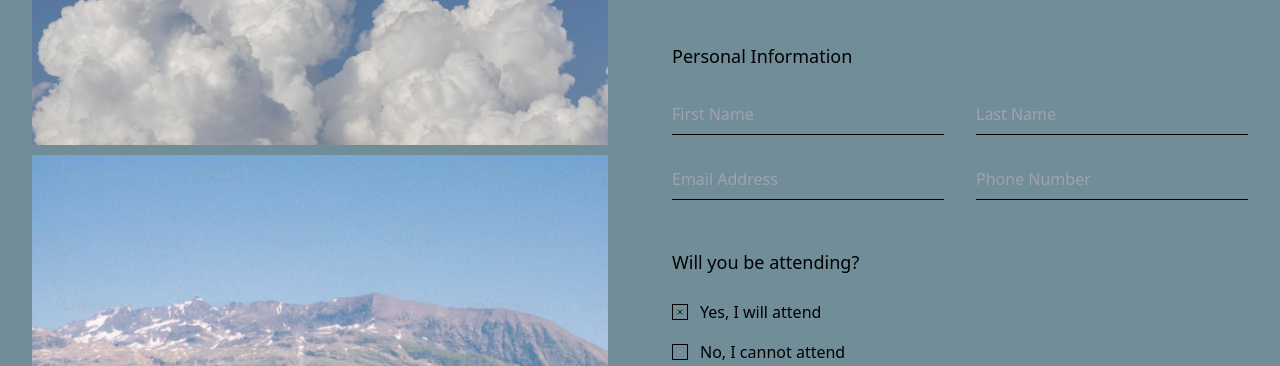
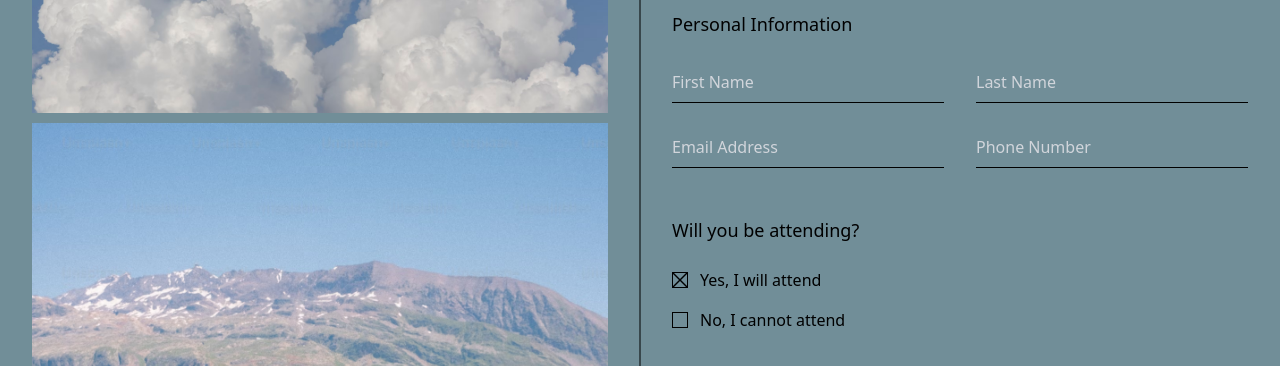
Before and after one commit to gaelgrosch/segreta-design-dive, a React (Vite) app: page /segreta-design-dive/rsvp in a window 1280 px wide. Both pictures are taken after a click on the label "Yes, I will attend". Shown: the part 227-593 px from the top of the page. Built offline with nearby package versions, Linux system fonts and the light colour scheme; no server answers.

Commit message:
feat: update

```diff
--- a/src/components/MinimalInput.tsx
+++ b/src/components/MinimalInput.tsx
@@ -18,7 +18,7 @@ const MinimalInput = ({ placeholder, value, onChange, type = "text", required =
         onChange={(e) => onChange(e.target.value)}
         placeholder={placeholder}
         required={required}
-        className="w-full bg-transparent border-0 border-b border-black pb-2 text-black placeholder-gray-400 focus:outline-none focus:border-black"
+        className="w-full bg-transparent border-0 border-b border-black pb-2 text-black placeholder-gray-300 focus:outline-none focus:border-black"
       />
     </div>
   );
--- a/src/components/MinimalRadio.tsx
+++ b/src/components/MinimalRadio.tsx
@@ -24,10 +24,10 @@ const MinimalRadio = ({ options, value, onChange, name }: MinimalRadioProps) =>
             />
             <div className="w-4 h-4 border border-black flex items-center justify-center">
               {value === option.value && (
-                <div className="w-2 h-2">
+                <div className="w-4 h-4">
                   <svg viewBox="0 0 10 10" className="w-full h-full">
-                    <line x1="2" y1="2" x2="8" y2="8" stroke="black" strokeWidth="1"/>
-                    <line x1="8" y1="2" x2="2" y2="8" stroke="black" strokeWidth="1"/>
+                    <line x1="0" y1="0" x2="10" y2="10" stroke="black" strokeWidth="1"/>
+                    <line x1="10" y1="0" x2="0" y2="10" stroke="black" strokeWidth="1"/>
                   </svg>
                 </div>
               )}
--- a/src/components/MinimalTextarea.tsx
+++ b/src/components/MinimalTextarea.tsx
@@ -16,7 +16,7 @@ const MinimalTextarea = ({ placeholder, value, onChange, rows = 4 }: MinimalText
         onChange={(e) => onChange(e.target.value)}
         placeholder={placeholder}
         rows={rows}
-        className="w-full bg-transparent border border-black p-3 text-black placeholder-gray-400 focus:outline-none focus:border-black resize-none"
+        className="w-full bg-transparent border border-black p-3 text-black placeholder-gray-300 focus:outline-none focus:border-black resize-none"
       />
     </div>
   );
--- a/src/pages/RSVP.tsx
+++ b/src/pages/RSVP.tsx
@@ -118,10 +118,13 @@ const RSVP = () => {
   ];
 
   return (
-    <div className="min-h-screen" style={{ backgroundColor: '#718E98', minHeight: '100vh' }}>
+    <div className="min-h-screen relative" style={{ backgroundColor: '#718E98', minHeight: '100vh' }}>
       <WeddingHeader />
 
-      <div className="max-w-7xl mx-auto px-8 py-16">
+      {/* Continuous Dividing Line */}
+      <div className="absolute left-1/2 transform -translate-x-1/2 w-px bg-black hidden lg:block" style={{ top: '88px', bottom: '0px' }}></div>
+
+      <div className="max-w-7xl mx-auto px-8 py-8">
         <div className="grid lg:grid-cols-2 gap-16">
           {/* Left Column - Images */}
           <div className="space-y-[10px]">
```
